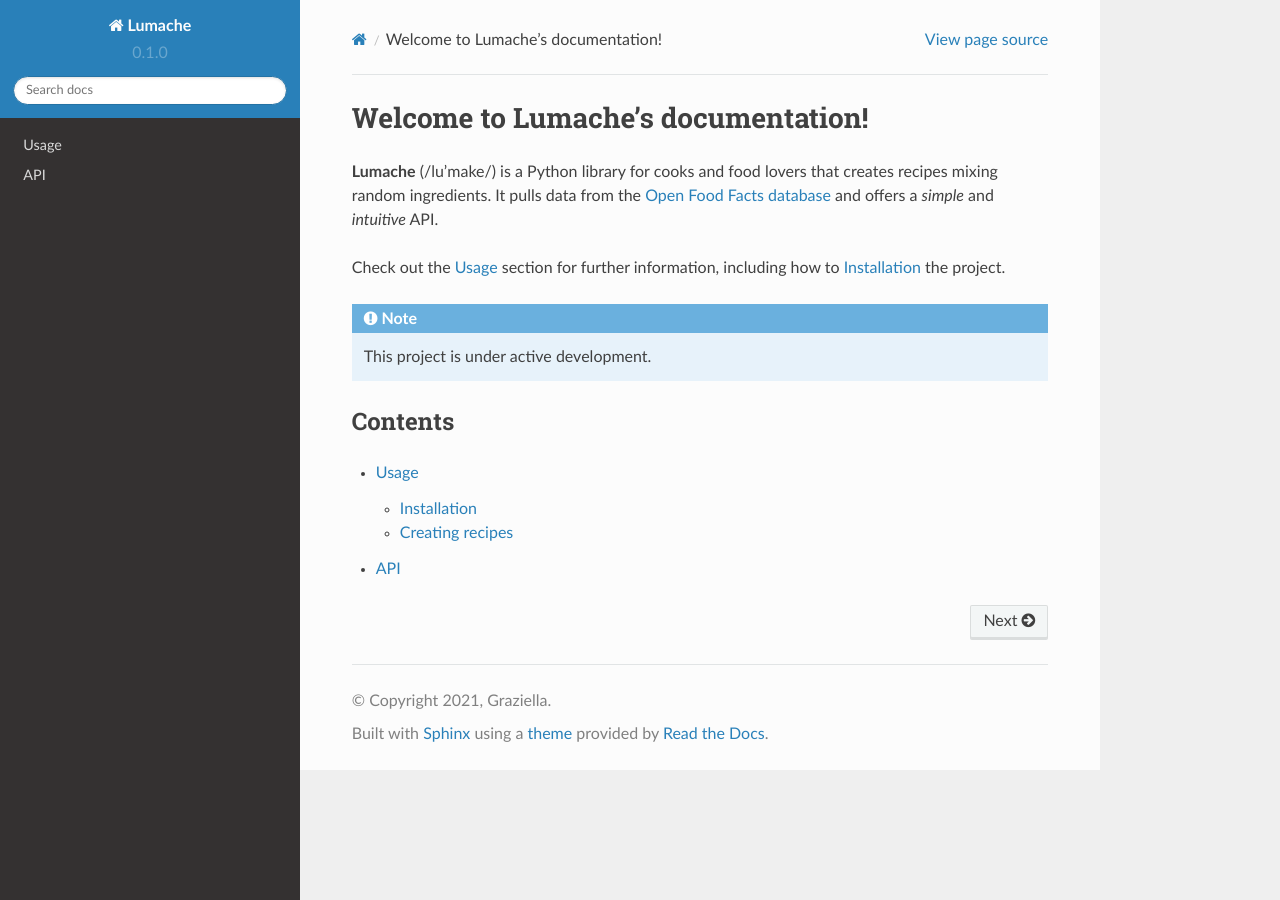
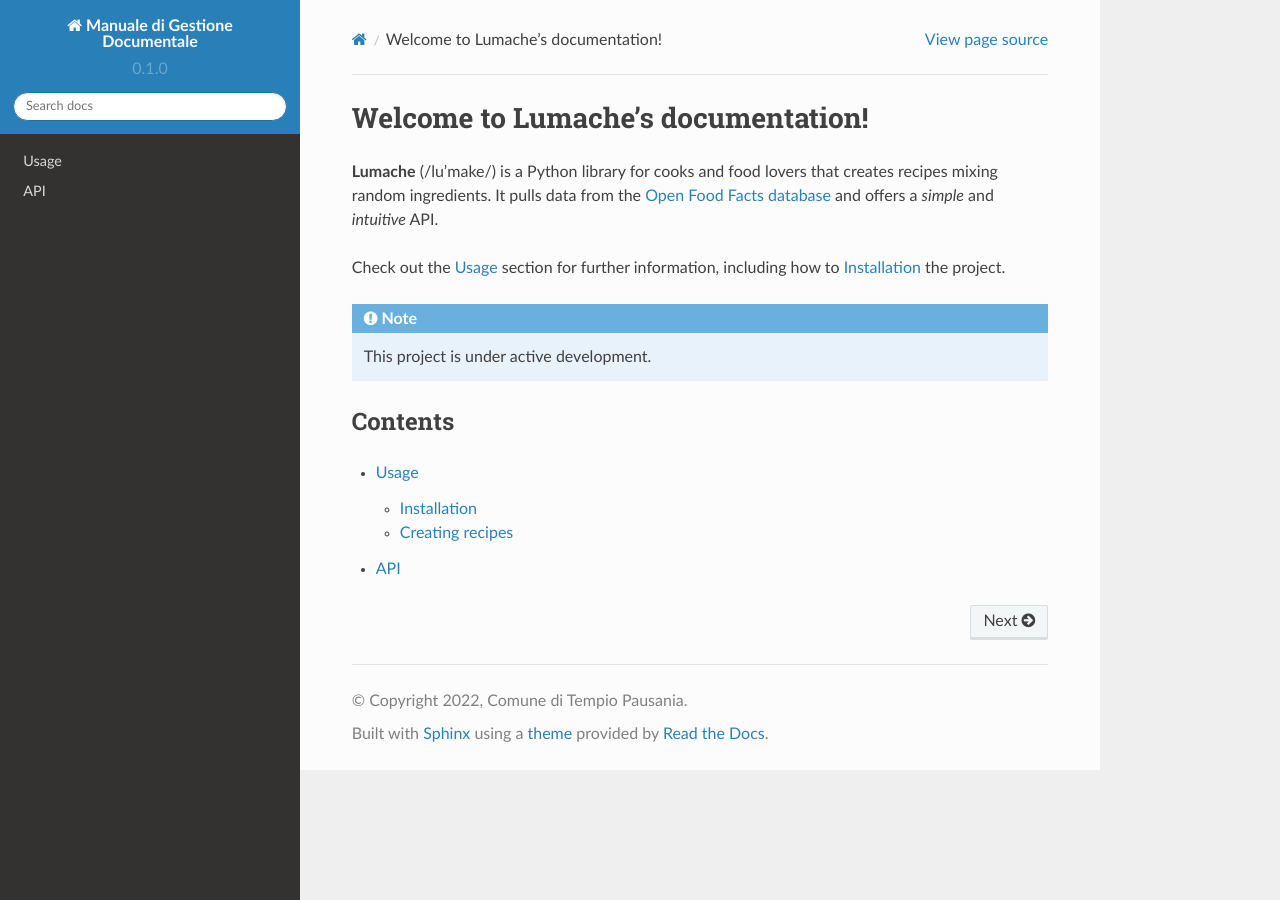
Before and after one commit to FabrizioMilia/Manuale-di-gestione-documentale, a Sphinx documentation site: the page built from docs/source/index.rst, in a window 1280 px wide. Built offline with Sphinx 7.4.7 and the Read the Docs theme 2.0.0, drawn with Linux system fonts in a browser that asks for light colours.

Commit message:
Update conf.py

```diff
--- a/docs/source/conf.py
+++ b/docs/source/conf.py
@@ -2,9 +2,9 @@
 
 # -- Project information
 
-project = 'Lumache'
-copyright = '2021, Graziella'
-author = 'Graziella'
+project = 'Manuale di Gestione Documentale'
+copyright = '2022, Comune di Tempio Pausania'
+author = 'Fabrizio Milia'
 
 release = '0.1'
 version = '0.1.0'
```
